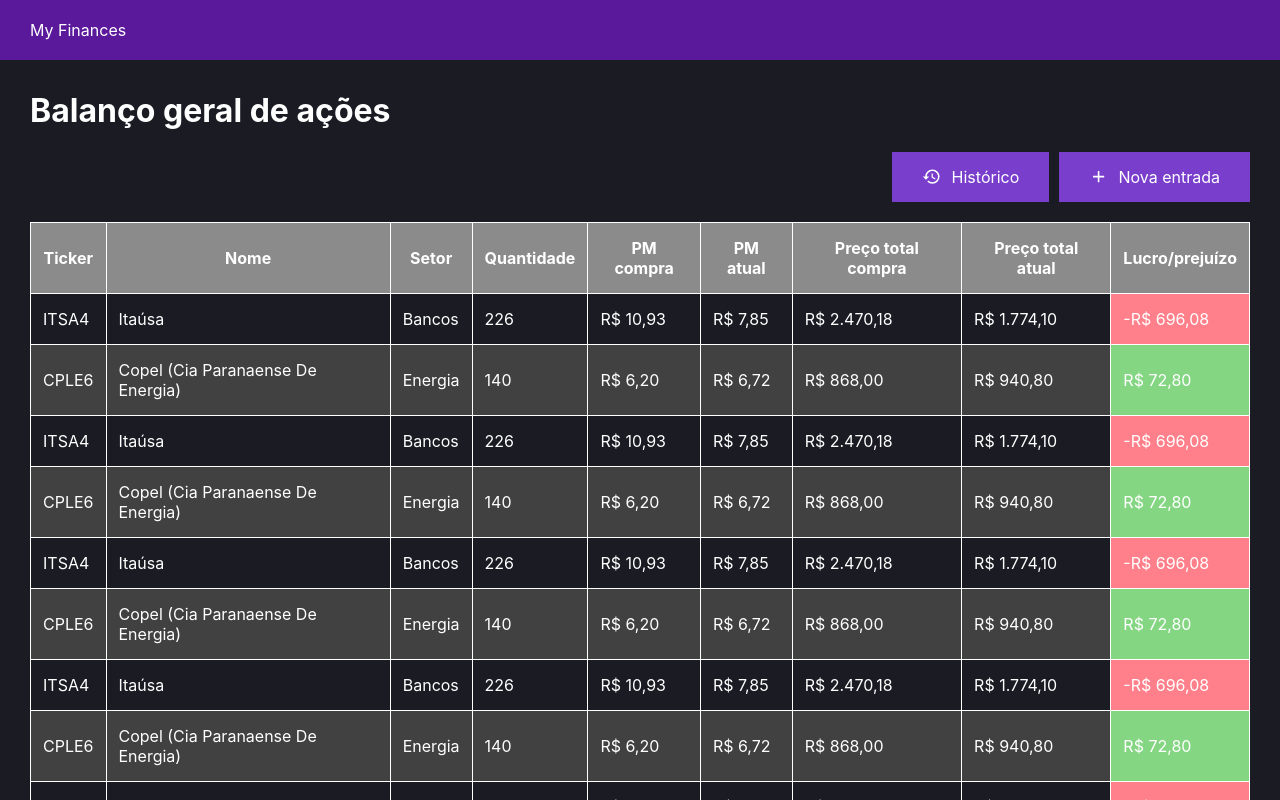
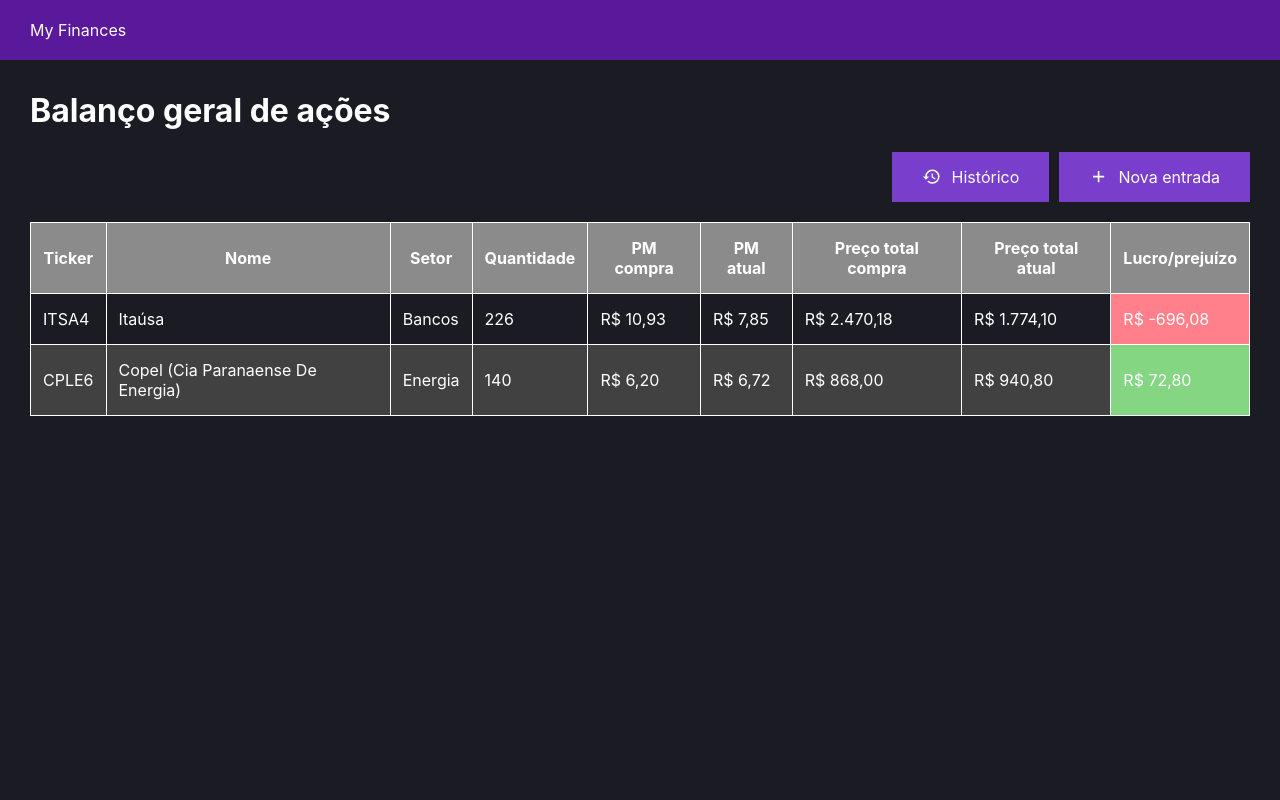
Before and after one commit to leticiaDomingues/my-finances, a React (Create React App) app: page /acoes in a window 1280 px wide. Built offline with nearby package versions, Linux system fonts and the light colour scheme.

Commit message:
Making table dynamic

```diff
--- a/src/components/table/Table.tsx
+++ b/src/components/table/Table.tsx
@@ -1,133 +1,39 @@
 import "./Table.css";
 
-const Table = () => {
+interface TableProps {
+    headers: Header[];
+    data: any[];
+}
+interface Header {
+    key: string;
+    label: string;
+    conditionalClass?: (d: any) => string;
+    formatter?: (d: any) => any;
+}
+const Table = (props: TableProps) => {
+    const { headers, data } = props;
     return (
         <div className="table-wrapper">
             <table className="Table">
                 <thead>
                     <tr>
-                        <th>Ticker</th>
-                        <th>Nome</th>
-                        <th>Setor</th>
-                        <th>Quantidade</th>
-                        <th>PM compra</th>
-                        <th>PM atual</th>
-                        <th>Preço total compra</th>
-                        <th>Preço total atual</th>
-                        <th>Lucro/prejuízo</th>
+                        { headers.map(h =><th>{h.label}</th>) }
                     </tr>
                 </thead>
                 <tbody>
-                    <tr>
-                        <td>ITSA4</td>
-                        <td>Itaúsa</td>
-                        <td>Bancos</td>
-                        <td>226</td>
-                        <td>R$ 10,93</td>
-                        <td>R$ 7,85</td>
-                        <td>R$ 2.470,18</td>
-                        <td>R$ 1.774,10</td>
-                        <td className="loss">-R$ 696,08</td>
-                    </tr>
-                    <tr>
-                        <td>CPLE6</td>
-                        <td>Copel (Cia Paranaense De Energia)</td>
-                        <td>Energia</td>
-                        <td>140</td>
-                        <td>R$ 6,20</td>
-                        <td>R$ 6,72</td>
-                        <td>R$ 868,00</td>
-                        <td>R$ 940,80</td>
-                        <td className="profit">R$ 72,80</td>
-                    </tr>
-                    <tr>
-                        <td>ITSA4</td>
-                        <td>Itaúsa</td>
-                        <td>Bancos</td>
-                        <td>226</td>
-                        <td>R$ 10,93</td>
-                        <td>R$ 7,85</td>
-                        <td>R$ 2.470,18</td>
-                        <td>R$ 1.774,10</td>
-                        <td className="loss">-R$ 696,08</td>
-                    </tr>
-                    <tr>
-                        <td>CPLE6</td>
-                        <td>Copel (Cia Paranaense De Energia)</td>
-                        <td>Energia</td>
-                        <td>140</td>
-                        <td>R$ 6,20</td>
-                        <td>R$ 6,72</td>
-                        <td>R$ 868,00</td>
-                        <td>R$ 940,80</td>
-                        <td className="profit">R$ 72,80</td>
-                    </tr>
-                    <tr>
-                        <td>ITSA4</td>
-                        <td>Itaúsa</td>
-                        <td>Bancos</td>
-                        <td>226</td>
-                        <td>R$ 10,93</td>
-                        <td>R$ 7,85</td>
-                        <td>R$ 2.470,18</td>
-                        <td>R$ 1.774,10</td>
-                        <td className="loss">-R$ 696,08</td>
-                    </tr>
-                    <tr>
-                        <td>CPLE6</td>
-                        <td>Copel (Cia Paranaense De Energia)</td>
-                        <td>Energia</td>
-                        <td>140</td>
-                        <td>R$ 6,20</td>
-                        <td>R$ 6,72</td>
-                        <td>R$ 868,00</td>
-                        <td>R$ 940,80</td>
-                        <td className="profit">R$ 72,80</td>
-                    </tr>
-                    <tr>
-                        <td>ITSA4</td>
-                        <td>Itaúsa</td>
-                        <td>Bancos</td>
-                        <td>226</td>
-                        <td>R$ 10,93</td>
-                        <td>R$ 7,85</td>
-                        <td>R$ 2.470,18</td>
-                        <td>R$ 1.774,10</td>
-                        <td className="loss">-R$ 696,08</td>
-                    </tr>
-                    <tr>
-                        <td>CPLE6</td>
-                        <td>Copel (Cia Paranaense De Energia)</td>
-                        <td>Energia</td>
-                        <td>140</td>
-                        <td>R$ 6,20</td>
-                        <td>R$ 6,72</td>
-                        <td>R$ 868,00</td>
-                        <td>R$ 940,80</td>
-                        <td className="profit">R$ 72,80</td>
-                    </tr>
-                    <tr>
-                        <td>ITSA4</td>
-                        <td>Itaúsa</td>
-                        <td>Bancos</td>
-                        <td>226</td>
-                        <td>R$ 10,93</td>
-                        <td>R$ 7,85</td>
-                        <td>R$ 2.470,18</td>
-                        <td>R$ 1.774,10</td>
-                        <td className="loss">-R$ 696,08</td>
-                    </tr>
-                    <tr>
-                        <td>CPLE6</td>
-                        <td>Copel (Cia Paranaense De Energia)</td>
-                        <td>Energia</td>
-                        <td>140</td>
-                        <td>R$ 6,20</td>
-                        <td>R$ 6,72</td>
-                        <td>R$ 868,00</td>
-                        <td>R$ 940,80</td>
-                        <td className="profit">R$ 72,80</td>
-                    </tr>
+                    {
+                        data.map(d =>(
+                            <tr>
+                                {
+                                    headers.map(h => {
+                                        const value = h.formatter ? h.formatter(d[h.key]) : d[h.key];
+                                        const className = h.conditionalClass ? h.conditionalClass(d[h.key]) : "";
+                                        return ( <td className={className}>{value}</td> );
+                                    })
+                                }
+                            </tr>
+                        ))
+                    }
                 </tbody>
             </table>
         </div>
--- /dev/null
+++ b/src/data/stocks.ts
@@ -0,0 +1,59 @@
+import { currencyFormatter } from "../utils/formatter";
+
+interface Stock {
+    ticker: string;
+    name: string;
+    category: Category;
+    qty: number;
+    avgPurchasePrice: number;
+    avgCurrentPrice: number;
+    totalPurchasePrice: number;
+    totalCurrentPrice: number;
+    profitLoss: number;
+}
+
+enum Category {
+    BANKS = 'Bancos',
+    ENERGY = 'Energia'
+}
+
+const StocksData = [
+    {
+        ticker: 'ITSA4',
+        name: 'Itaúsa',
+        category: Category.BANKS,
+        qty: 226,
+        avgPurchasePrice: 10.93,
+        avgCurrentPrice: 7.85,
+        totalPurchasePrice: 2470.18,
+        totalCurrentPrice: 1774.10,
+        profitLoss: -696.08
+    } as Stock,
+    {
+        ticker: 'CPLE6',
+        name: 'Copel (Cia Paranaense De Energia)',
+        category: Category.ENERGY,
+        qty: 140,
+        avgPurchasePrice: 6.20,
+        avgCurrentPrice: 6.72,
+        totalPurchasePrice: 868.00,
+        totalCurrentPrice: 940.80,
+        profitLoss: 72.80
+    } as Stock
+];
+
+const isProfitOrLossClass = (num: number) =>
+    num >= 0 ? 'profit' : 'loss';
+
+export const StocksHeaders = [
+    { key: 'ticker', label: 'Ticker' },
+    { key: 'name', label: 'Nome' },
+    { key: 'category', label: 'Setor' },
+    { key: 'qty', label: 'Quantidade' },
+    { key: 'avgPurchasePrice', label: 'PM compra', formatter: currencyFormatter},
+    { key: 'avgCurrentPrice', label: 'PM atual', formatter: currencyFormatter},
+    { key: 'totalPurchasePrice', label: 'Preço total compra', formatter: currencyFormatter},
+    { key: 'totalCurrentPrice', label: 'Preço total atual', formatter: currencyFormatter},
+    { key: 'profitLoss', label: 'Lucro/prejuízo', formatter: currencyFormatter, conditionalClass: isProfitOrLossClass}
+];
+export default StocksData;
--- /dev/null
+++ b/src/utils/formatter.ts
@@ -0,0 +1,8 @@
+const currencyFormatter = (num: number, currency: string = 'R$', digits: number = 2) =>
+    `${currency} ${num.toFixed(digits)
+            .replace('.', ',')
+            .replace(/(\d)(?=(\d{3})+(?!\d))/g, '$1.')}`;
+
+export {
+    currencyFormatter
+};
--- a/src/views/stocks/Stocks.tsx
+++ b/src/views/stocks/Stocks.tsx
@@ -1,6 +1,7 @@
 import "./Stocks.css";
 import Table from "../../components/table/Table";
 import { MdHistory, MdAdd } from "react-icons/md";
+import StocksData, { StocksHeaders } from "../../data/stocks";
 
 const Stocks = () => {
     return (
@@ -16,7 +17,7 @@ const Stocks = () => {
                     Nova entrada
                 </button>
             </div>
-            <Table />
+            <Table headers={StocksHeaders} data={StocksData}/>
         </div>
     );
 };
```
